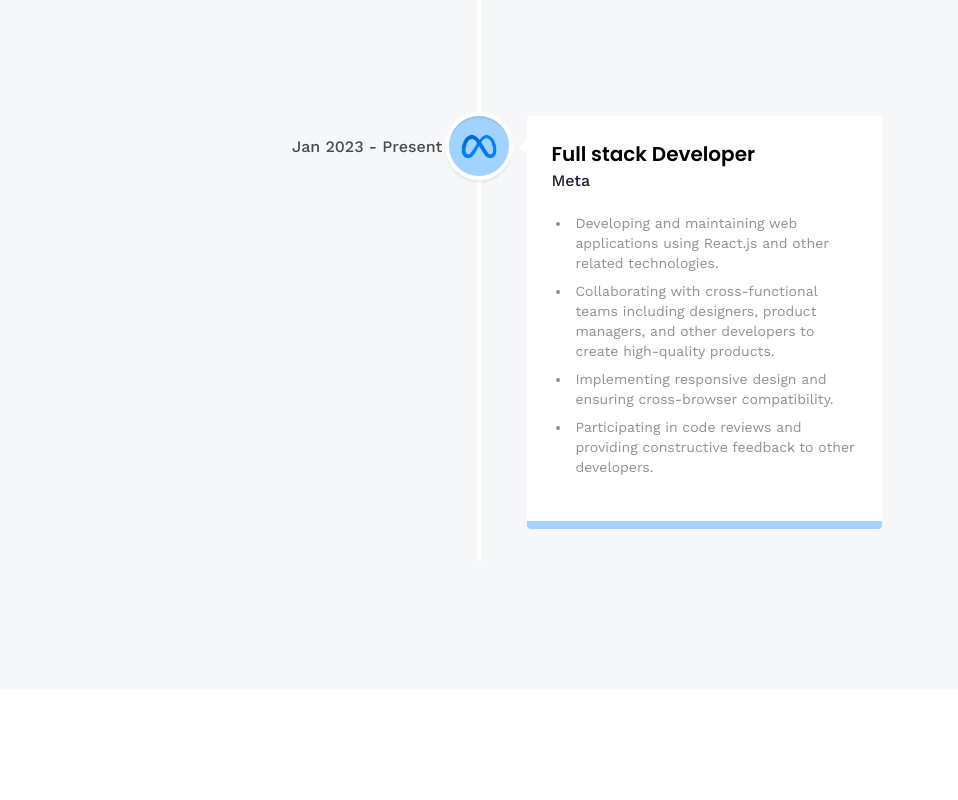
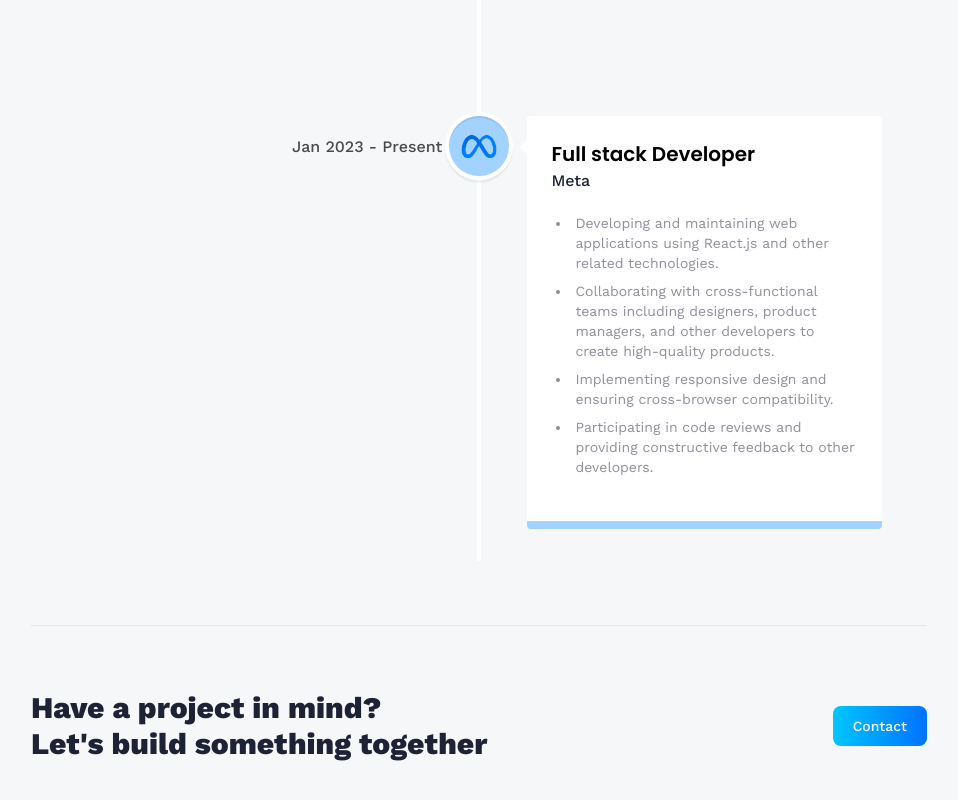
Before and after one commit to NewHub25/3d-portfolio, a React (Vite) app: page /about in a window 1280 px wide. Shown: the part 2437-3237 px from the top of the page, without its empty margins (161-1119 px from the left). Before the commit the page ends 3126 px from the top, so only its background shows below. Built offline with nearby package versions, Linux system fonts and the light colour scheme.

Commit message:
CREATE call-to-action component

```diff
--- /dev/null
+++ b/src/components/cta.jsx
@@ -0,0 +1,17 @@
+import { Link } from "react-router-dom";
+
+const Cta = () => {
+  return (
+    <footer className="cta">
+      <p className="cta-text">
+        Have a project in mind? <br className="sm:block hidden" />
+        Let's build something together
+      </p>
+      <Link to="/contact" className="btn capitalize">
+        contact
+      </Link>
+    </footer>
+  );
+};
+
+export default Cta;
--- a/src/pages/about.jsx
+++ b/src/pages/about.jsx
@@ -4,6 +4,7 @@ import {
 } from "react-vertical-timeline-component";
 import "react-vertical-timeline-component/style.min.css";
 import { experiences, skills } from "../constants";
+import Cta from "../components/cta";
 
 const About = () => {
   return (
@@ -109,6 +110,8 @@ const About = () => {
           </VerticalTimeline>
         </div>
       </div>
+      <hr className="border-slate-200" />
+      <Cta />
     </section>
   );
 };
```
